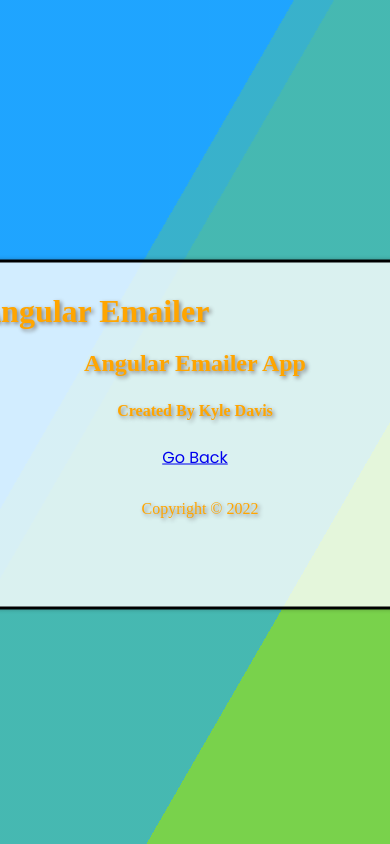
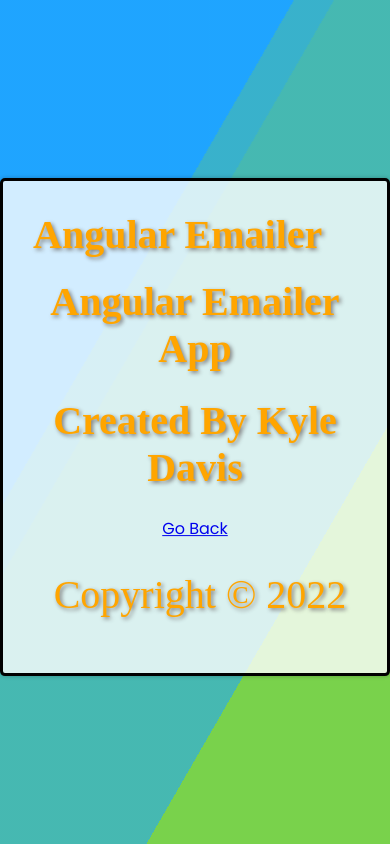
Before and after one commit to kyledavis109/Angular-App, an Angular app: page /about in a window 390 px wide. Built offline with nearby package versions, Linux system fonts and the light colour scheme.

Commit message:
Added media queries.

```diff
--- a/src/styles.css
+++ b/src/styles.css
@@ -115,11 +115,11 @@ input {
 
 .bg2 {
   animation-direction:alternate-reverse;
-  animation-duration:4s;
+  animation-duration: 4s;
 }
 
 .bg3 {
-  animation-duration:5s;
+  animation-duration: 5s;
 }
 
 .content {
@@ -210,3 +210,79 @@ input {
   90%{color: DodgerBlue;}
   100%{color: orange;}
 }
+
+
+/* Mobile View */
+@media screen and (max-width: 500px) {
+
+  body {
+    max-width: 100%;
+    box-sizing: border-box;
+  }
+
+  .container {
+    /* max-width: 500px; */
+    /* width: 600px; */
+    width: 50px;
+    max-width: 100%;
+    margin: 100px auto;
+    /* overflow: auto; */
+    min-height: 350px;
+    border: 3px solid black;
+    padding: 100px;
+    border-radius: 5px;
+    /* margin-top: 100px; */
+    background-color:rgba(255,255,255,.8);
+    /* border-radius:.25em; */
+    box-shadow:0 0 .25em rgba(0,0,0,.25);
+    box-sizing: border-box;
+    left:50%;
+    /* padding:10vmin; */
+    /* position: fixed; */
+    text-align: center;
+    top: 50%;
+    /* margin-bottom: 50%; */
+    transform: translate(-50%, -55%);
+  }
+
+  .rainbow {
+    font-size: 14px;
+}
+}
+
+/* Tablet View */
+@media screen and (max-width: 800px) {
+
+  body {
+    max-width: 100%;
+    box-sizing: border-box;
+  }
+
+  .container {
+    /* max-width: 700px; */
+    /* width: 600px; */
+    width: 600px;
+    margin: 30px auto;
+    overflow: auto;
+    min-height: 350px;
+    border: 3px solid black;
+    padding: 30px;
+    border-radius: 5px;
+    /* margin-top: 100px; */
+    background-color:rgba(255,255,255,.8);
+    /* border-radius:.25em; */
+    box-shadow:0 0 .25em rgba(0,0,0,.25);
+    box-sizing: border-box;
+    left:50%;
+    /* padding:10vmin; */
+    position: fixed;
+    text-align: center;
+    top: 50%;
+    /* margin-bottom: 50%; */
+    transform: translate(-50%, -55%);
+  }
+
+  .rainbow {
+    font-size: 40px;
+}
+}
```
